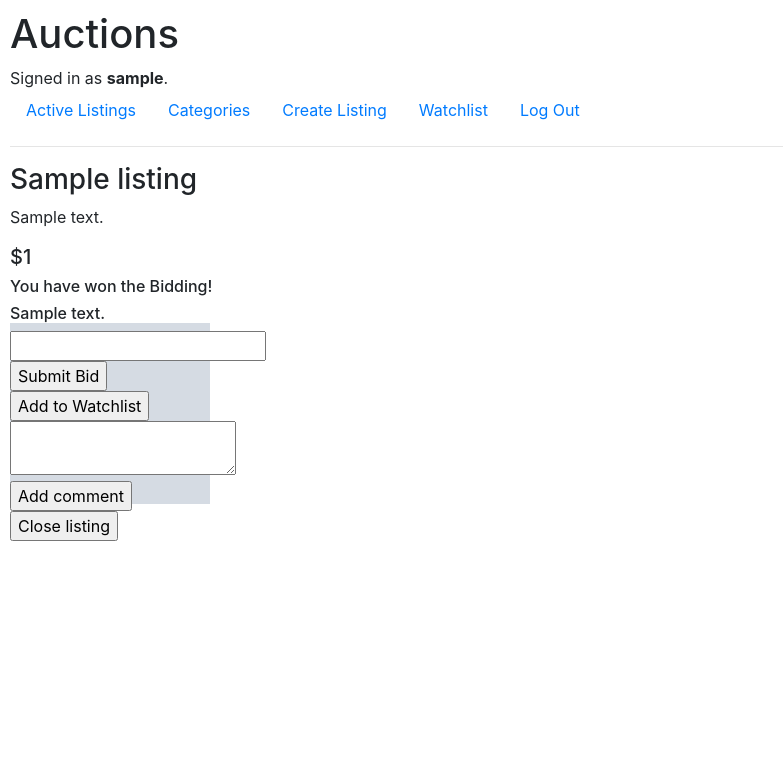
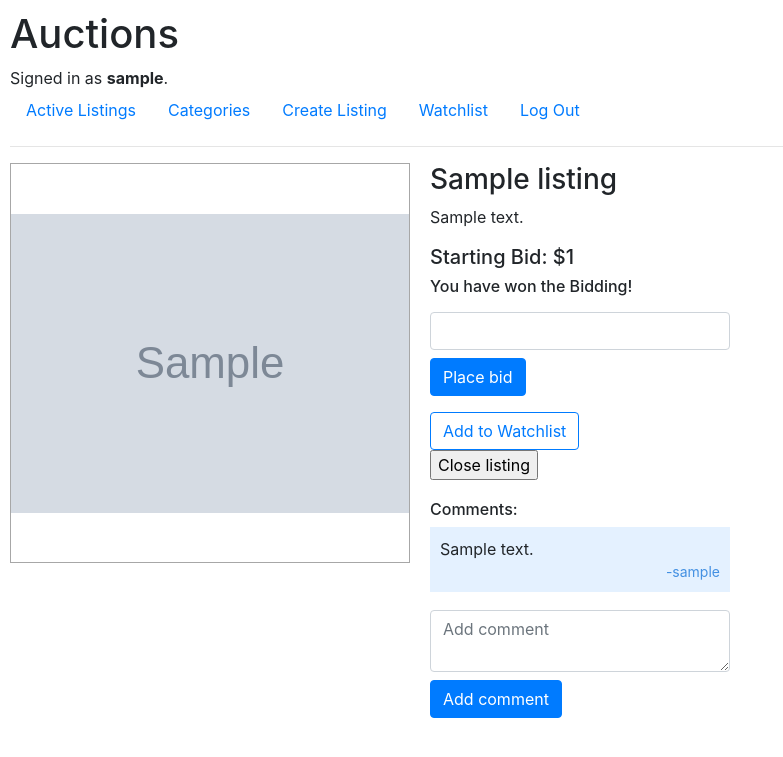
Before and after one commit to parthpatel6347/commerce-CS50W, a Django app: page /listing/1 in a window 1280 px wide. Shown: the top 757 px of the page, without its empty margins (0-783 px from the left). Run offline with Django 3.2, Linux system fonts and the light colour scheme; a user stored in the database is signed in; tables that the repository leaves empty hold one stand-in row (values such as "Sample post"); grey boxes marked "Sample" are stand-in pictures; some libraries are stand-ins or nearby versions.

Commit message:
start listing styles

```diff
--- /dev/null
+++ b/auctions/static/auctions/listing.css
@@ -0,0 +1,47 @@
+.listing{
+    display:flex;
+}
+
+@media(max-width:800px){
+    .listing{
+        flex-direction: column;
+    }
+}
+
+.main-image{
+    width: 400px;
+    height: 400px;
+    background-position: center;
+    background-size: contain;
+    background-repeat: no-repeat;
+    border:1px solid rgb(167, 167, 167);
+}
+
+.content-main{
+    display: flex;
+    flex-direction: column;
+    margin-left: 20px;
+    max-width: 400px;
+    min-width: 300px;
+}
+
+.comments-container{
+    margin-top:20px;
+}
+
+.comment{
+    background-color: rgb(228, 241, 255);
+    padding:10px 10px;
+    box-sizing: border-box;
+    margin-bottom: 10px;
+}
+
+.comment p{
+    margin: 0;
+}
+
+.comment-user{
+    font-size: 14px;
+    color: rgb(67, 144, 226);
+    text-align: end;
+}
--- a/auctions/templates/auctions/layout.html
+++ b/auctions/templates/auctions/layout.html
@@ -8,6 +8,7 @@
         <link href="{% static 'auctions/styles.css' %}" rel="stylesheet">
         <link href="{% static 'auctions/index.css' %}" rel="stylesheet">
         <link href="{% static 'auctions/create.css' %}" rel="stylesheet">
+        <link href="{% static 'auctions/listing.css' %}" rel="stylesheet">
     </head>
     <body>
         <h1>Auctions</h1>
--- a/auctions/templates/auctions/listing.html
+++ b/auctions/templates/auctions/listing.html
@@ -1,42 +1,31 @@
 {% extends "auctions/layout.html" %}
 
 {% block body %}
-        <div>
+        <div class="listing">
+            <div class="main-image" style="background-image: url({{listing.image}});"></div>
+            <div class="content-main">
                 <h3>{{listing.title}}</h3>
                 <p>{{listing.description}}</p>
-            <h5>${{listing.startingBid}}</h5>
+                <h5>Starting Bid: ${{listing.startingBid}}</h5>
                 {% if listing.winner and winner%}
                     <h6>You have won the Bidding!</h6>
                 {% elif listing.winner %}
                     <h6>Winning bidder - {{listing.winner}}</h6>
                 {% endif %}
-            <div style="background-image: url({{listing.image}}); width: 200px; height:200px;">
-            <div style="background-color:white;">
-                {% for comment in comments %}
-                <h6>{{comment}}</h6>
-                {% empty %}
-                 <h6>No comments yet.</h6>
-                {% endfor %}
-            </div>
-
 
                 {% if user.is_authenticated and listing.active%}
                     <form action="{% url "bid" %}" method="post">
                         {% csrf_token %}
-                    <input type="number" name="bid" min="{{listing.startingBid}}">
+                        <div class="form-group mt-2">
+                            <input type="number" name="bid" min="{{listing.startingBid}}" class="form-control">
                             <input type="hidden" value="{{listing.id}}" name="listing">
-                    <input type="submit" value="Submit Bid">
+                            <button type="submit" class="btn btn-primary mt-2">Place bid</button>
+                        </div>
                     </form>
                     <form action="{% url "watchlist" %}" method="post">
                         {% csrf_token %}
                         <input type="hidden" value="{{listing.id}}" name="listing">
-                    <input type="submit" value="Add to Watchlist">
-                </form>
-                <form action="{% url "comment" %}" method="post">
-                    {% csrf_token %}
-                    <textarea name="comment"></textarea>
-                    <input type="hidden" value="{{listing.id}}" name="listing">
-                    <input type="submit" value="Add comment">
+                        <button type="submit" class="btn btn-outline-primary">Add to Watchlist</button>
                     </form>
                     {% if creator and listing.active %}
                         <form action="{% url "close" %}" method="post">
@@ -46,5 +35,28 @@
                         </form>
                     {% endif %}
                 {% endif %}
+
+                <div class="comments-container">
+                    <h6>Comments:</h6>
+                    {% for comment in comments %}
+                    <div class="comment">
+                    <p>{{comment.comment}}</p>
+                    <p class="comment-user"> -{{comment.user}}</p>
+                    </div>
+                    {% empty %}
+                    <h6>No comments yet.</h6>
+                    {% endfor %}
+                </div>
+                {% if user.is_authenticated and listing.active%}
+                    <form action="{% url "comment" %}" method="post">
+                        {% csrf_token %}
+                        <div class="form-group mt-2">
+                            <textarea name="comment" placeholder="Add comment" class="form-control"></textarea>
+                            <input type="hidden" value="{{listing.id}}" name="listing">
+                            <button type="submit" class="btn btn-primary mt-2">Add comment</button>
+                        </div>
+                    </form>
+                {% endif %}
+            </div>
         </div>
 {% endblock %}
--- a/auctions/views.py
+++ b/auctions/views.py
@@ -116,9 +116,7 @@ def listing(request, id):
         if request.user and request.user == listing.user:
             creator = True
 
-        comments = Comments.objects.values_list("comment", flat=True).filter(
-            Listing_id=listing
-        )
+        comments = Comments.objects.filter(Listing_id=listing)
 
         return render(
             request,
```
Lines whose indentation alone changed are shown as unchanged.
